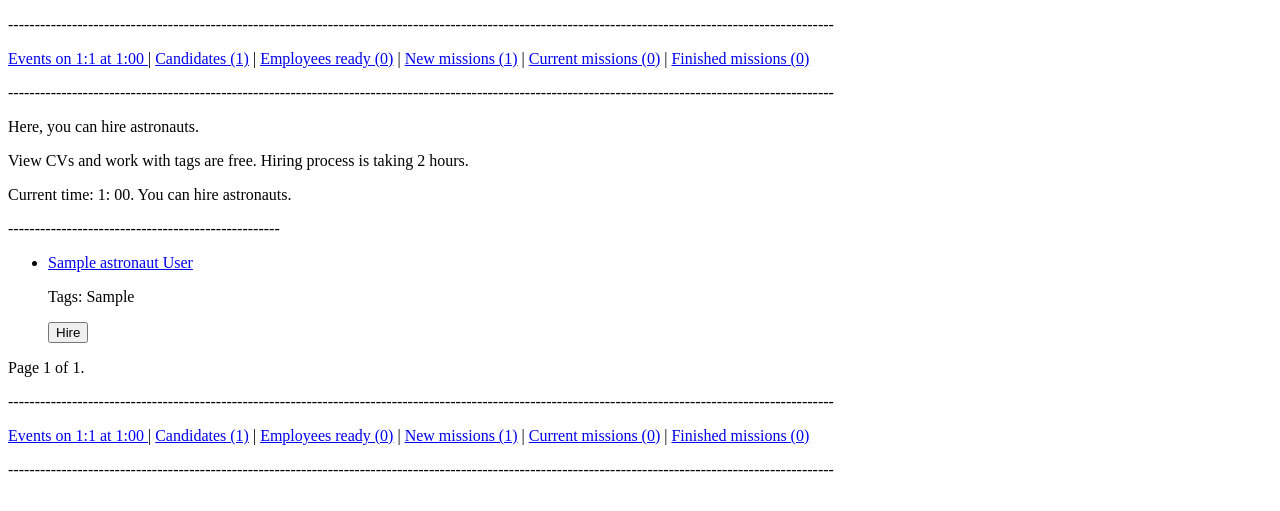
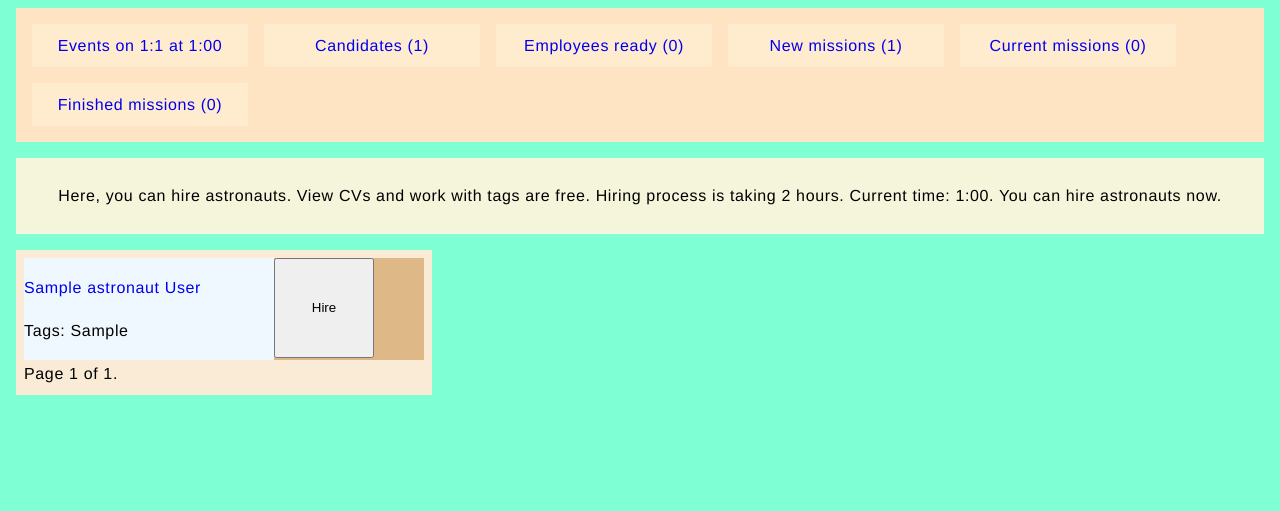
Before and after one commit to vitaly-chibrikov/etca_moonhr_django, a Django app: page /candidates/ in a window 1280 px wide. Shown: the top 511 px of the page. Run offline with Django 4.2, Linux system fonts and the light colour scheme; tables that the repository leaves empty hold one stand-in row (values such as "Sample post").

Commit message:
css initial

```diff
--- a/moonhr/admin.py
+++ b/moonhr/admin.py
@@ -9,7 +9,7 @@ admin.site.register(Astronaut, AstronautAdmin)
 
 
 class SkillAdmin(admin.ModelAdmin):
-    list_display = ('name', 'desc')
+    list_display = ('name', 'tag')
 admin.site.register(Skill, SkillAdmin)
 
 class UserProfileAdmin(admin.ModelAdmin):
--- /dev/null
+++ b/moonhr/static/moonhr/site.css
@@ -0,0 +1,88 @@
+body {
+    font-family: "Helvetica", Sans-Serif;
+
+    text-align: justify;
+    letter-spacing: .04rem;
+    line-height: 1.7em;
+    background-color:aquamarine;
+}
+
+.borders{
+    padding: 0.5em;
+    margin: 0.5em;
+    border-block: 0px solid red;
+}
+
+.borders_float{
+    padding: 0.5em;
+    margin-bottom: 1em;
+    margin-left: 0.5em;
+    margin-right: 0.5em;
+}
+
+.left_pannel {
+    width: 400px;
+    float: left;
+    background-color: antiquewhite;
+}
+
+.right_pannel {
+    overflow: hidden;
+    background-color: azure;
+}
+
+.menu_button {
+    float: left;
+    width: 200px;
+    background-color: blanchedalmond
+}
+
+.main-menu {
+    overflow: hidden;
+    background-color: bisque;
+    text-align: center;
+}
+
+.top_pannel {
+    background-color: beige;
+    text-align: center;
+}
+
+.left_menu_block {
+    width: auto;
+    overflow: hidden;
+    background-color: burlywood;
+}
+
+.astronaut_name {
+    float: left;
+    width: 250px;
+    background-color:aliceblue;
+}
+
+.hire_button {
+    float: left;
+    width: 100px;
+    height: 100px;
+}
+
+ul {
+    list-style-type: none;
+    /* display: inline-block; */
+}
+
+a:link {
+    text-decoration: none;
+}
+
+a:visited {
+    text-decoration: none;
+}
+
+a:hover {
+    text-decoration: none;
+}
+
+a:active {
+    text-decoration: none;
+}
--- a/moonhr/templates/moonhr/candidates.html
+++ b/moonhr/templates/moonhr/candidates.html
@@ -4,27 +4,31 @@
 <head>
     <meta charset="utf-8" />
     <title>Candidates List</title>
+    {% load static %}
+    <link rel="stylesheet" type="text/css" href="{% static 'moonhr/site.css' %}" />
 </head>
 
 <body>
     {% include 'moonhr/main-menu.html' %}
-    <div>
-        <p>Here, you can hire astronauts.</p>
-        <p>View CVs and work with tags are free. Hiring process is taking 2 hours.</p>
-        <p>{{message}}</p>
+    <div class="top_pannel borders">
+        <p>Here, you can hire astronauts. View CVs and work with tags are free. Hiring process is taking 2 hours.
+            {{message}}</p>
     </div>
-    <p>---------------------------------------------------</p>
+    <div class="left_pannel borders">
         <div>
             {% for contact in page_obj %}
-        <ul>
-            <li>
+                    <div class="left_menu_block">
+                        <div class="astronaut_name">
                             {% include 'moonhr/astronaut.html' %}
+                        </div>
+                        <div class="hire_button">
                             <form action="/candidates/" method="get">
                                 <input type="hidden" name="contact_pk_to_hire" value="{{ contact.user_astronaut.pk }}">
-                    <button type="submit">Hire</button>
+                                <button class="hire_button" type="submit">Hire</button>
                             </form>
-            </li>
-        </ul>
+                        </div>
+                    </div>
+
             {% endfor %}
         </div>
 
@@ -45,7 +49,7 @@
                 {% endif %}
             </span>
         </div>
-    {% include 'moonhr/main-menu.html' %}
+    </div>
 </body>
 
 </html>
--- a/moonhr/templates/moonhr/cv.html
+++ b/moonhr/templates/moonhr/cv.html
@@ -4,6 +4,8 @@
 <head>
     <meta charset="utf-8" />
     <title>Astronaut CV</title>
+    {% load static %}
+    <link rel="stylesheet" type="text/css" href="{% static 'moonhr/site.css' %}" />
 </head>
 
 <body>
--- a/moonhr/templates/moonhr/main-menu.html
+++ b/moonhr/templates/moonhr/main-menu.html
@@ -1,10 +1,8 @@
-<div class="menu">
-    <p>-----------------------------------------------------------------------------------------------------------------------------------------------------------</p>
-    <a href="/">Events on {{profile.current_user.week}}:{{profile.current_user.day}} at {{profile.current_user.time}}:00 </a> |
-    <a href="/candidates/">Candidates ({{profile.candidates}})</a> |
-    <a href="/employees/">Employees ready ({{profile.ready}})</a> |
-    <a href="/missions/">New missions ({{profile.new_missions}})</a> |
-    <a href="/workon-missions/?type=inprogress">Current missions ({{profile.current_missions}})</a> |
-    <a href="/workon-missions/?type=finished">Finished missions ({{profile.finished_missions}})</a>
-    <p>-----------------------------------------------------------------------------------------------------------------------------------------------------------</p>
+<div class="main-menu borders_float">
+    <div class="menu_button borders"><a href="/">Events on {{profile.current_user.week}}:{{profile.current_user.day}} at {{profile.current_user.time}}:00 </a></div>
+    <div class="menu_button borders"><a href="/candidates/">Candidates ({{profile.candidates}})</a></div>
+    <div class="menu_button borders"><a href="/employees/">Employees ready ({{profile.ready}})</a></div>
+    <div class="menu_button borders"><a href="/missions/">New missions ({{profile.new_missions}})</a></div>
+    <div class="menu_button borders"><a href="/workon-missions/?type=inprogress">Current missions ({{profile.current_missions}})</a></div>
+    <div class="menu_button borders"><a href="/workon-missions/?type=finished">Finished missions ({{profile.finished_missions}})</a></div>
 </div>
--- a/moonhr/templates/moonhr/mission-description.html
+++ b/moonhr/templates/moonhr/mission-description.html
@@ -4,6 +4,8 @@
 <head>
     <meta charset="utf-8" />
     <title>Mission Description</title>
+    {% load static %}
+    <link rel="stylesheet" type="text/css" href="{% static 'moonhr/site.css' %}" />
 </head>
 
 <body>
--- a/moonhr/templates/moonhr/workon-missions.html
+++ b/moonhr/templates/moonhr/workon-missions.html
@@ -4,6 +4,8 @@
 <head>
     <meta charset="utf-8" />
     <title>Mission results</title>
+    {% load static %}
+    <link rel="stylesheet" type="text/css" href="{% static 'moonhr/site.css' %}" />
 </head>
 
 <body>
--- a/moonhr/views.py
+++ b/moonhr/views.py
@@ -223,9 +223,9 @@ def candidates_view(request):
         hire_astronaut(request)
 
     current_user = UserProfile.get_current()
-    message = f"Current time: {current_user.time}: 00."
+    message = f"Current time: {current_user.time}:00."
     if current_user.time < UserProfile.TIME_DAY_END:
-        message += " You can hire astronauts."
+        message += " You can hire astronauts now."
     else:
         message += " Day time is over. You can't hire more today."
 
--- a/web_project/urls.py
+++ b/web_project/urls.py
@@ -16,8 +16,11 @@ Including another URLconf
 """
 from django.contrib import admin
 from django.urls import include, path
+from django.contrib.staticfiles.urls import staticfiles_urlpatterns
 
 urlpatterns = [
     path("", include("moonhr.urls")),
     path('admin/', admin.site.urls)
 ]
+
+urlpatterns += staticfiles_urlpatterns()
```
Also changed, not shown: moonhr/templates/moonhr/employees.html (+4 -4 lines), moonhr/templates/moonhr/home.html (+13 -11 lines), moonhr/templates/moonhr/missions.html (+30 -28 lines), moonhr/static/moonhr/elder.jpg (added). Lines whose indentation alone changed are shown as unchanged.
